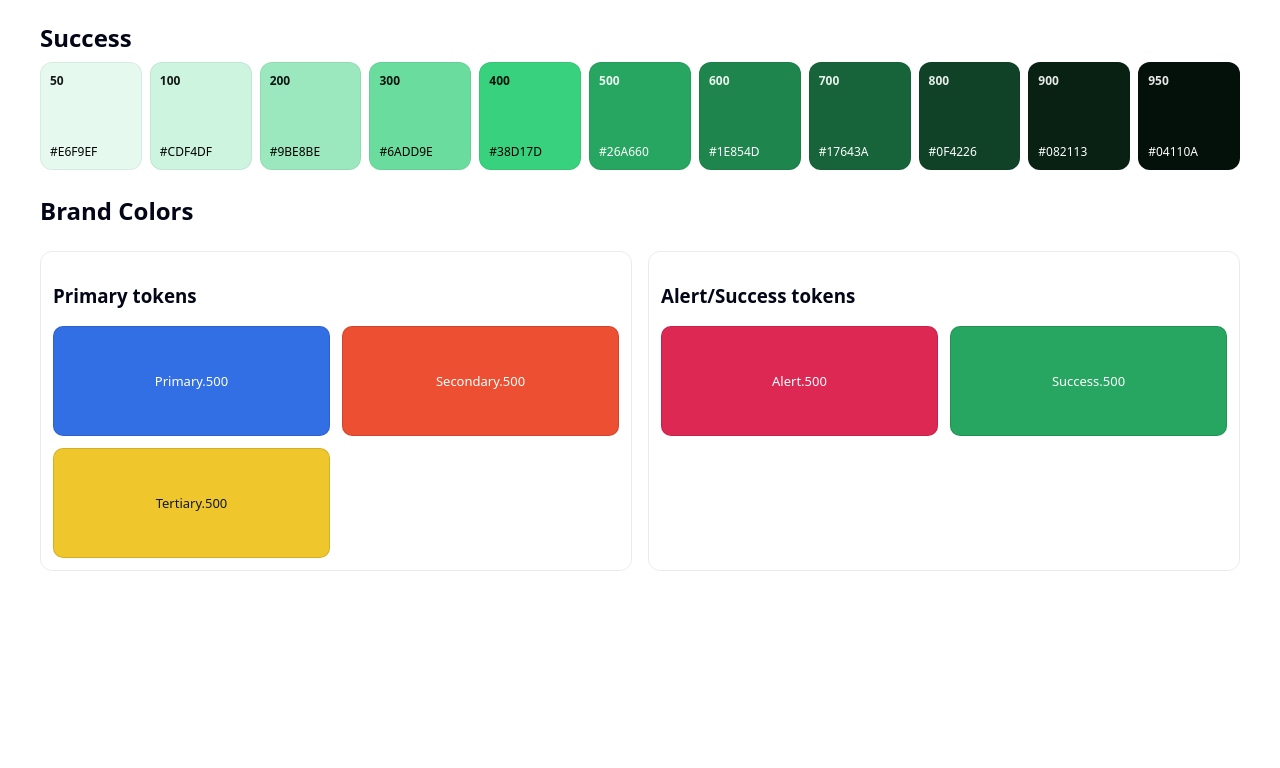
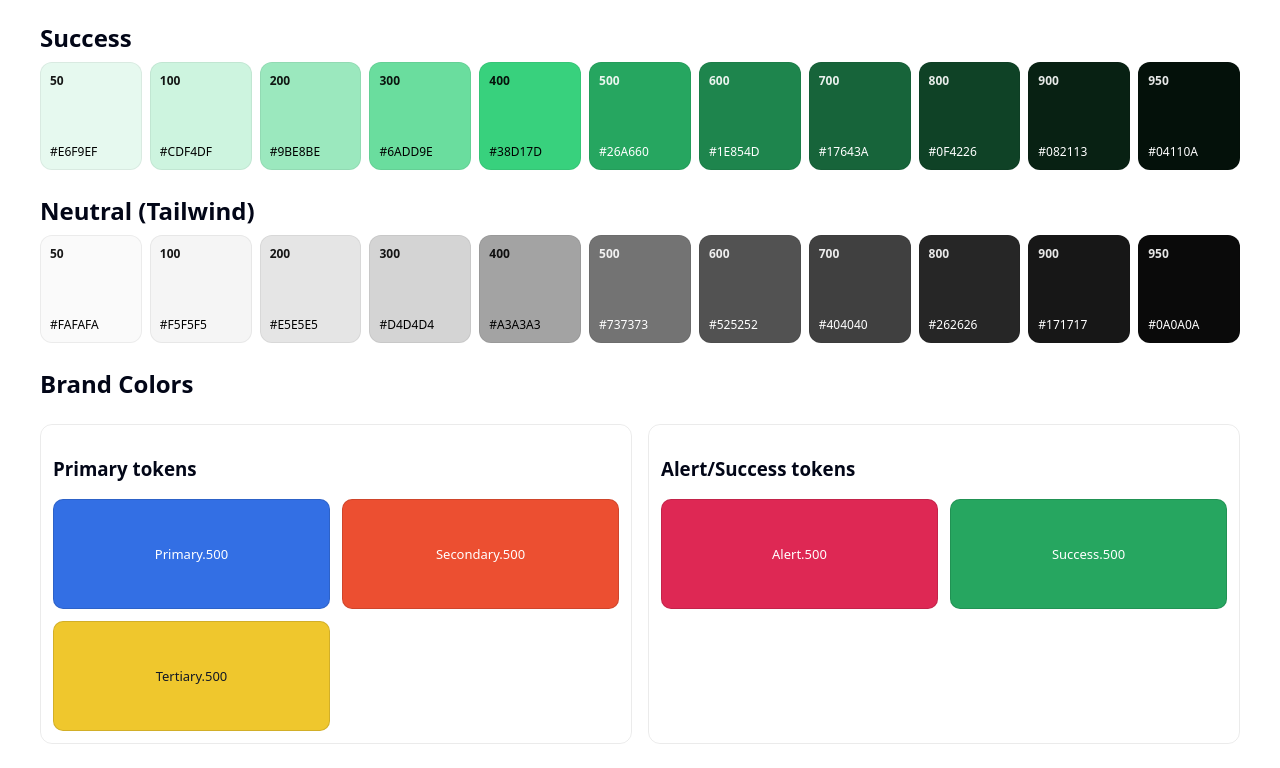
Before and after one commit to IterateAI/brand-color-guide, a plain HTML site: page index.html in a window 1280 px wide. Shown: the part 893-1661 px from the top of the page. Before the commit the page ends 1488 px from the top, so only its background shows below. Drawn offline with Linux system fonts and the light colour scheme.

Commit message:
Add files via upload

```diff
--- a/index.html
+++ b/index.html
@@ -88,7 +88,7 @@
   <header>
     <h1>Brand Palette Preview</h1>
     <p class="note">
-      Swatches for primary, secondary, tertiary, alert, and success (50–950) plus token contrast examples.
+      Swatches for primary, secondary, tertiary, alert, success, and neutral (50–950) plus token contrast examples.
     </p>
     <p class="note">
       <strong>Main brand colors:</strong>
@@ -180,6 +180,22 @@
       <div class="cell" style="background:#04110A;color:#fff;"><div class="meta">950</div><div>#04110A</div></div>
     </div>
 
+    <!-- Neutral (Tailwind) -->
+    <h2>Neutral (Tailwind)</h2>
+    <div class="row">
+      <div class="cell" style="background:#FAFAFA;color:#000;"><div class="meta">50</div><div>#FAFAFA</div></div>
+      <div class="cell" style="background:#F5F5F5;color:#000;"><div class="meta">100</div><div>#F5F5F5</div></div>
+      <div class="cell" style="background:#E5E5E5;color:#000;"><div class="meta">200</div><div>#E5E5E5</div></div>
+      <div class="cell" style="background:#D4D4D4;color:#000;"><div class="meta">300</div><div>#D4D4D4</div></div>
+      <div class="cell" style="background:#A3A3A3;color:#000;"><div class="meta">400</div><div>#A3A3A3</div></div>
+      <div class="cell" style="background:#737373;color:#fff;"><div class="meta">500</div><div>#737373</div></div>
+      <div class="cell" style="background:#525252;color:#fff;"><div class="meta">600</div><div>#525252</div></div>
+      <div class="cell" style="background:#404040;color:#fff;"><div class="meta">700</div><div>#404040</div></div>
+      <div class="cell" style="background:#262626;color:#fff;"><div class="meta">800</div><div>#262626</div></div>
+      <div class="cell" style="background:#171717;color:#fff;"><div class="meta">900</div><div>#171717</div></div>
+      <div class="cell" style="background:#0A0A0A;color:#fff;"><div class="meta">950</div><div>#0A0A0A</div></div>
+    </div>
+
     <h2>Brand Colors</h2>
     <div class="contrast-grid">
       <div class="contrast-card">
```
